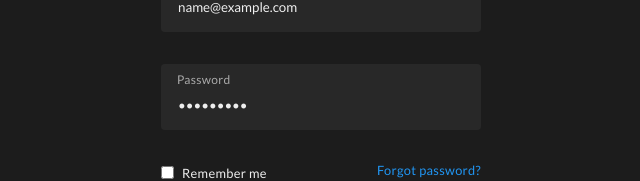
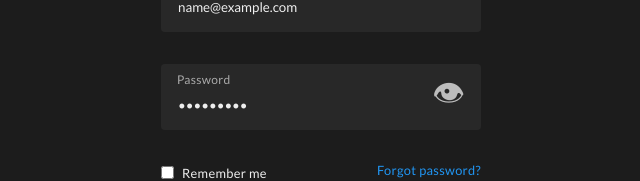
Before and after one commit to PiotrBlachnio/Outnote, a Vue app in the folder client/: page /auth/login in a window 1280 px wide. Both pictures are taken after typing "name@example.com", "Sample123" into the empty fields and a click on the button "SIGN IN". Shown: the part 198-379 px from the top of the page, without its empty margins (319-959 px from the left). Built offline with nearby package versions, Linux system fonts and the light colour scheme.

Commit message:
[added] show password button

```diff
--- a/client/src/components/auth/AuthInput.vue
+++ b/client/src/components/auth/AuthInput.vue
@@ -8,7 +8,7 @@
       {{ label }}
     </label>
     <input
-      :type="type"
+      :type="passwordVisible ? 'text' : type"
       :id="id"
       v-model="inputValue"
       class="auth__field"
@@ -19,6 +19,18 @@
       @blur="isInputActive = false"
       @input="$emit('input', inputValue)"
     />
+
+    <transition name="fade-password">
+      <button
+        type="button"
+        class="auth__show-password"
+        :class="{ 'auth__show-password--active': passwordVisible }"
+        @click="passwordVisible = !passwordVisible"
+        v-if="inputValue.length > 0 && type === 'password'"
+      >
+        👁
+      </button>
+    </transition>
   </div>
 </template>
 
@@ -47,7 +59,8 @@ export default {
   data() {
     return {
       inputValue: '',
-      isInputActive: false
+      isInputActive: false,
+      passwordVisible: false
     };
   }
 };
@@ -98,4 +111,36 @@ export default {
     border-color: #ff4444;
   }
 }
+
+.auth__show-password {
+  position: absolute;
+  right: 1rem;
+  top: 50%;
+  color: rgb(189, 189, 189);
+  font-size: 2rem;
+  transform: translateY(-50%);
+  cursor: pointer;
+
+  &--active::after {
+    content: '';
+    display: block;
+    position: absolute;
+    width: 3px;
+    height: 2rem;
+    background-color: rgb(189, 189, 189);
+    transform: translate(0.9rem, -2.1rem) rotate(45deg);
+  }
+}
+
+.fade-password-enter-active,
+.fade-password-leave-active {
+  transition: opacity 0.2s;
+}
+.fade-password-enter-active {
+  opacity: 1;
+}
+.fade-password-enter,
+.fade-password-leave-to {
+  opacity: 0;
+}
 </style>
```
